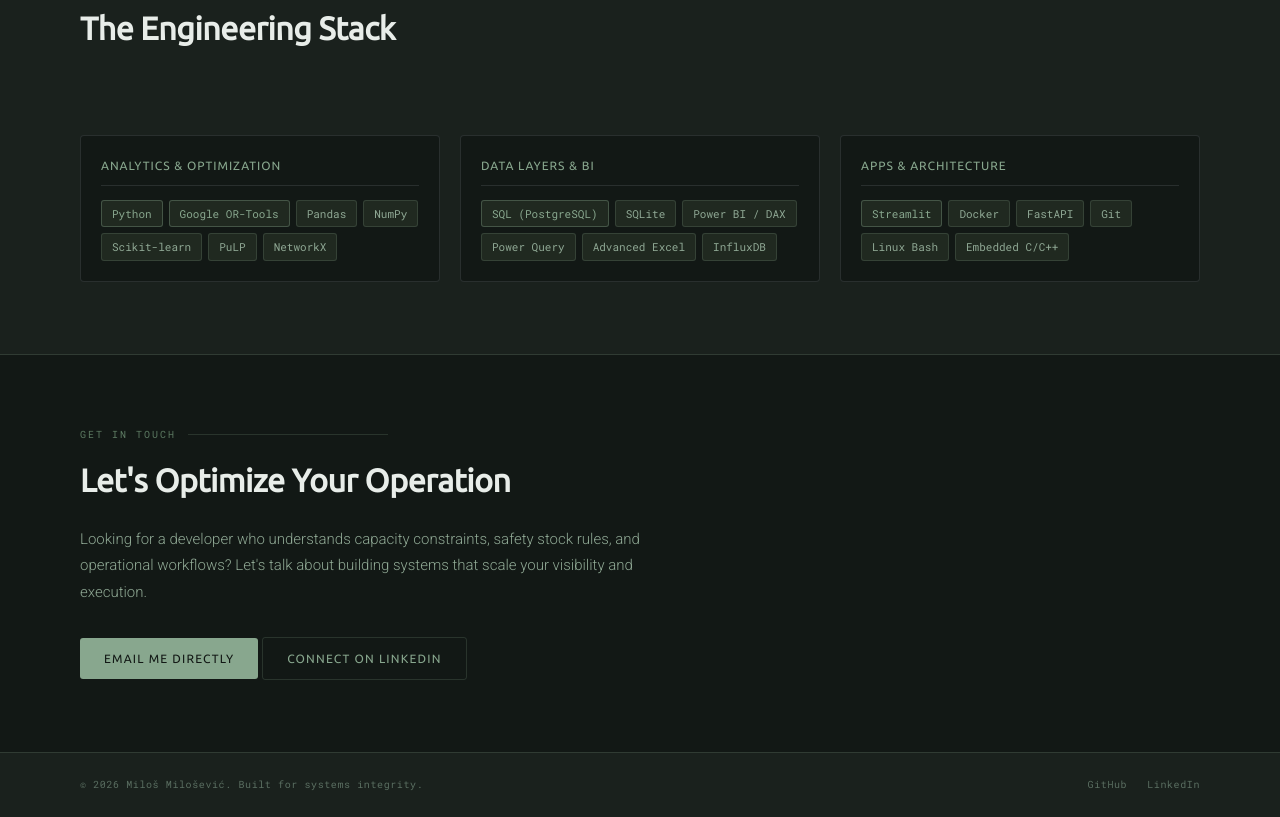
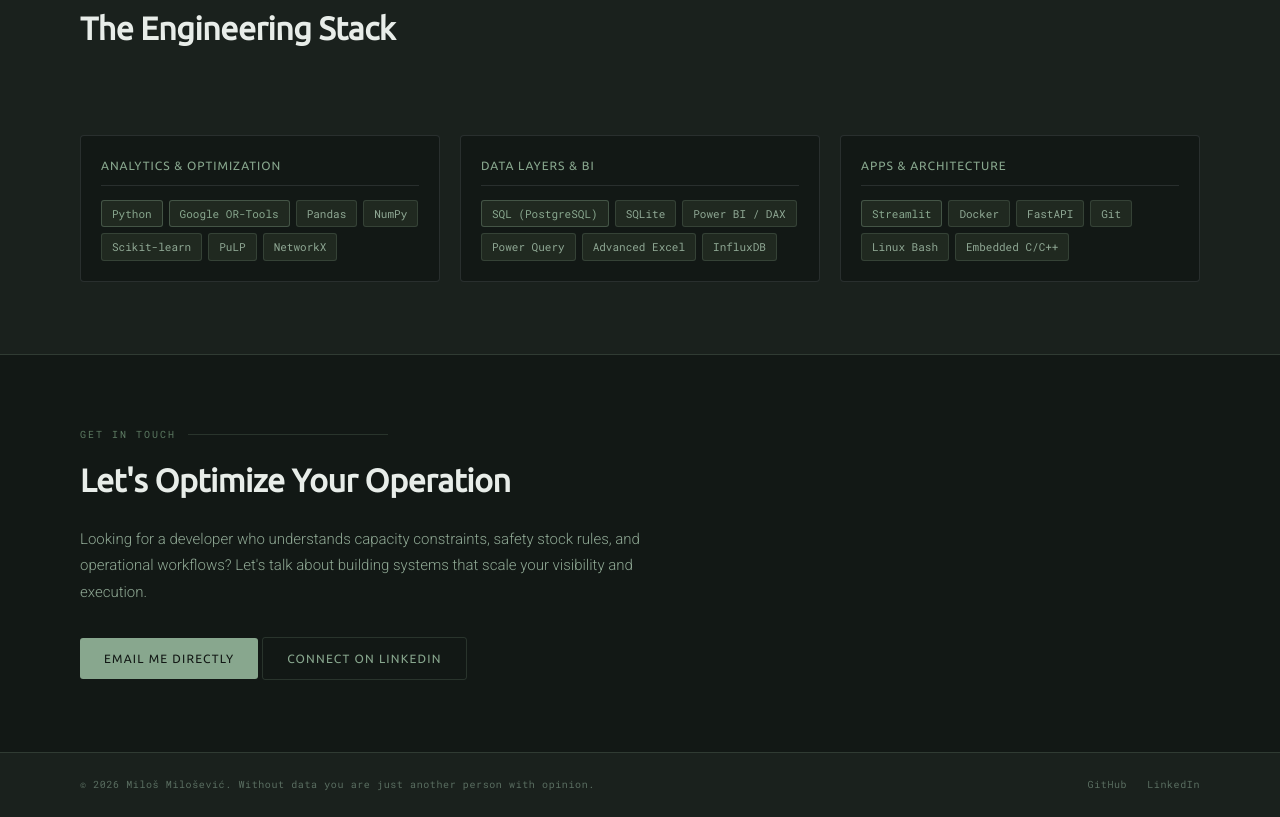
Before and after one commit to milosevicmilos23e/milosevicmilos23e.github.io, a plain HTML site: page index.html in a window 1280 px wide. Shown: the part 3207-4024 px from the top of the page. Drawn offline with Linux system fonts and the light colour scheme.

Commit message:
Update footer copyright text

```diff
--- a/index.html
+++ b/index.html
@@ -361,7 +361,7 @@
 
   <!-- FOOTER -->
   <footer>
-    <div class="footer-copy">&copy; 2026 Miloš Milošević. Built for systems integrity.</div>
+    <div class="footer-copy">&copy; 2026 Miloš Milošević. Without data you are just another person with opinion.</div>
     <div class="footer-links">
       <a href="https://github.com/milosevicmilos23e" target="_blank">GitHub</a>
       <a href="https://linkedin.com/in/miloš-milošević-b44122116" target="_blank">LinkedIn</a>
```
